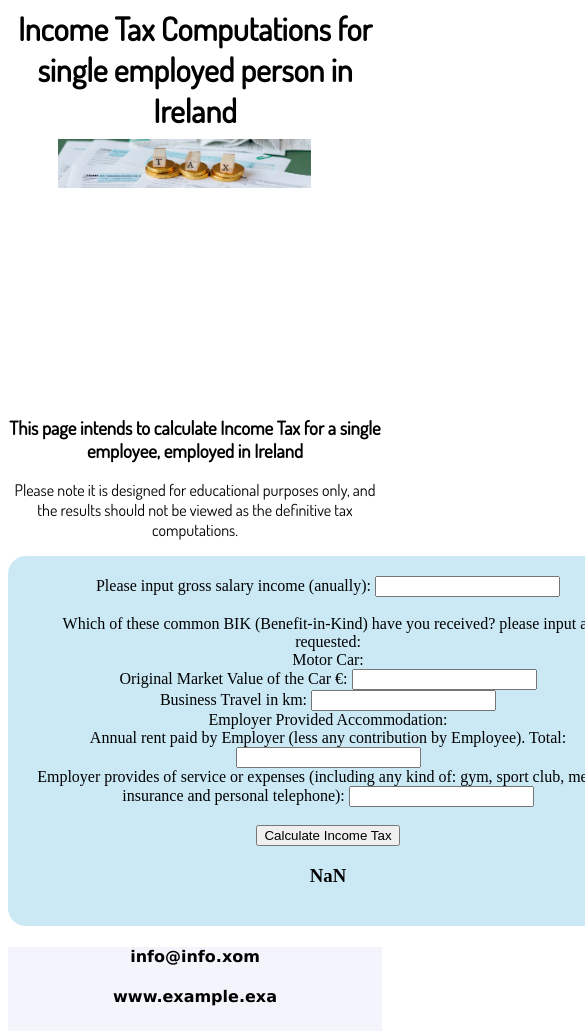
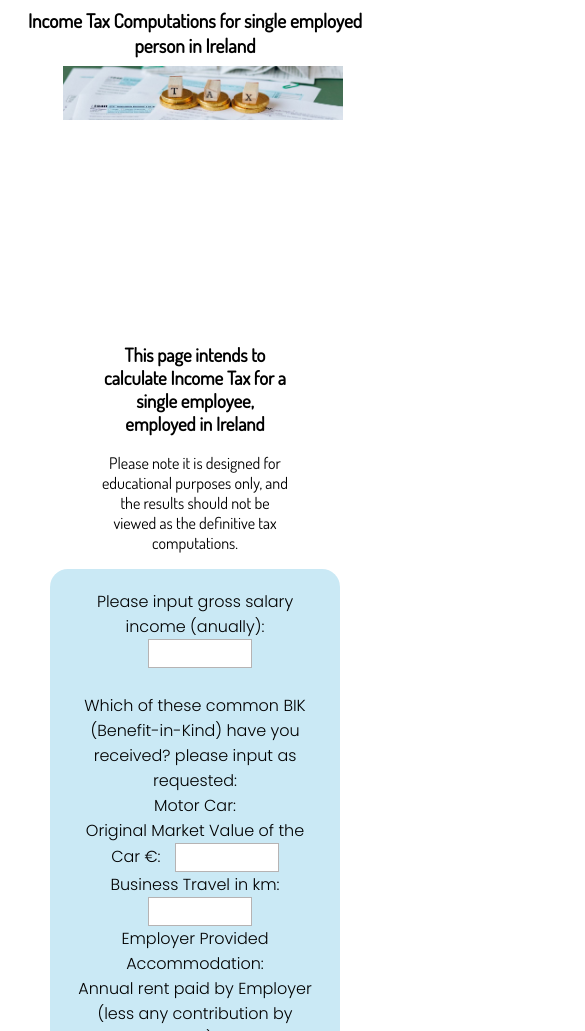
Before and after one commit to MuttiD/Income-Tax, a plain HTML site: page index.html in a window 390 px wide. Shown: the top 1031 px of the page, 585 px wide, since content can reach past the window. Drawn offline with Linux system fonts and the light colour scheme.

Commit message:
Add style to the input box

```diff
--- a/assets/css/style.css
+++ b/assets/css/style.css
@@ -1,4 +1,4 @@
-@import url('https://fonts.googleapis.com/css2?family=Dosis&display=swap');
+@import url('https://fonts.googleapis.com/css2?family=Dosis&family=Poppins:wght@300&display=swap');
 
 h1 {
     text-align: center;
@@ -8,16 +8,16 @@ h1 {
 
 #image {
     height: 250px;
-    width: 90%;
+    max-width: 100%;
     padding: 0.5rem;
-
+    margin-bottom: 2px;
 }
 
 .center {
 
     display: block;
-    margin-left: auto;
-    margin-right: auto;
+    margin: 0 auto;
+    /*margin-right: auto;*/
     width: 75%;
 
 }
@@ -28,14 +28,26 @@ h1 {
 }
 
 #inputs {
+    font-family: 'Poppins', sans-serif;
     display: block;
     border-radius: 18px;
-    /*border: 2px solid rgb(130, 130, 235);*/
     background-color: #CAE9F5;
     padding: 20px;
     width: 600px;
-    text-align: center;
+    text-align: left;
     margin: auto;
+}
+
+
+/* styling input-box*/
+
+#selfSalary, #bikCarOMV, #bikCarkm, #bikRent, #bikExp {
+    margin-left: 10px;
+    width: 100px;
+    border: 1px solid rgb(182, 179, 179);
+    height: 25px;
+    padding: 1px;
+
 }
 
 /* styling footer */
@@ -62,8 +74,59 @@ footer {
 
 .social-media i {
     font-size: 160%;
-    margin: 1%;
+    margin-bottom: 0;
+    margin-top: 0;
     padding: 1%;
     /*color: #3a3a3a;*/
     /*background-color: rgb(90, 72, 72);*/
 }
+
+
+
+
+/* media queries */
+
+/* for larger to medium screens size up to 1100px */
+
+@media screen and (max-width: 1100px) {
+    #message {
+        font-size: 100%;
+    }
+
+    #logo {
+        font-size: 80%;
+    }
+}
+
+
+/* for medium screen sizes 850px and below */
+
+@media screen and (max-width: 850px) {
+
+    #message {
+        width: 50%;
+        margin: 0 auto;
+
+    }
+
+    #logo {
+        font-size: 60%;
+    }
+
+    #inputs {
+        border-radius: 18px;
+        background-color: #CAE9F5;
+        padding: 20px;
+        width: 250px;
+        text-align: center;
+        margin: 0 auto;
+    }
+
+    #image {
+        height: 250px;
+        width: 110%;
+        padding: 0.5rem;
+
+    }
+
+}
--- a/index.html
+++ b/index.html
@@ -17,12 +17,12 @@
 
 
 <body>
-    <header>
+    <header id="logo">
         <h1>Income Tax Computations for single employed person in Ireland</h1>
     </header>
 
     <section id="image">
-        <img src="/assets/images/tax_coins_smaller.jpg" alt="coins" class="center">
+        <img src="/assets/images/tax_coins_smaller.jpg" alt="coins" class="center" >
     </section>
 
     <section >
@@ -44,6 +44,7 @@
     <br>
         <div>
             Which of these common BIK (Benefit-in-Kind) have you received? please input as requested:
+        <br>
             <div>Motor Car:
                 <div>Original Market Value of the Car €:
                 <input id="bikCarOMV" type="number">
```
